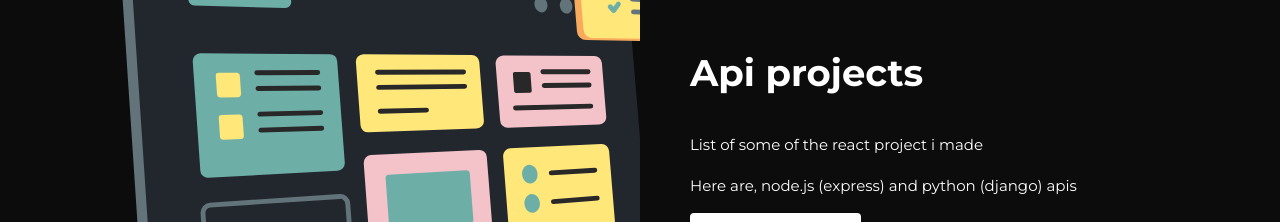
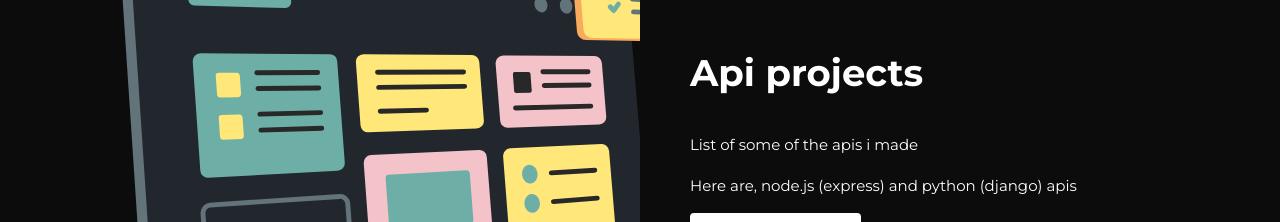
Before and after one commit to jonathan5738/portofolio, a React (Create React App) app: page / in a window 1280 px wide. Shown: the part 1420-1642 px from the top of the page. Built offline with nearby package versions, Linux system fonts and the light colour scheme.

Commit message:
Update ProjectSections.jsx

```diff
--- a/src/components/ProjectSections.jsx
+++ b/src/components/ProjectSections.jsx
@@ -34,7 +34,7 @@
                  <div className="project-section-card-img2"></div>
                   <div className="project-section-card-text gap-space">
                       <h3>Api projects</h3>
-                      <p>List of some of the react project i made</p>
+                      <p>List of some of the apis i made</p>
                       <p>Here are, node.js (express) and python (django) apis</p>
                          <Link to="/apis/projects" className='btn'>see api projects</Link>
                   </div>
```
